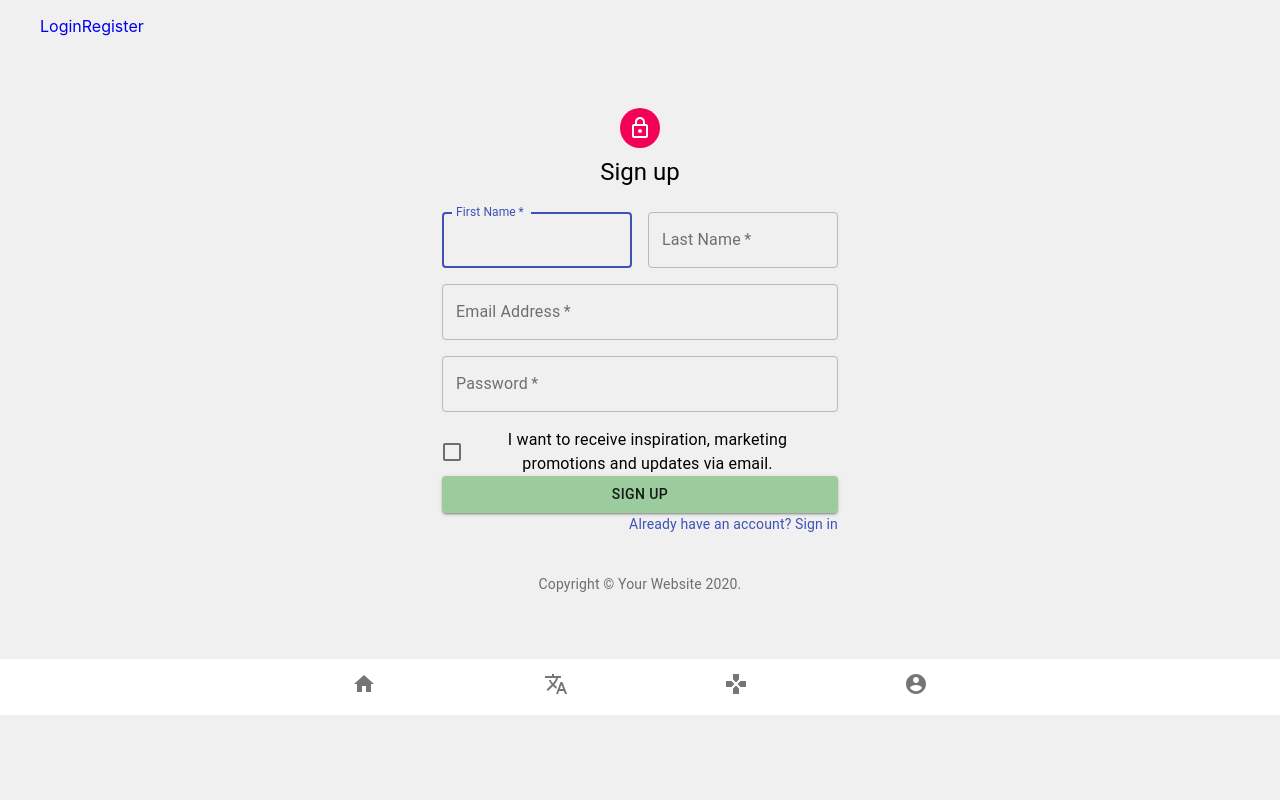
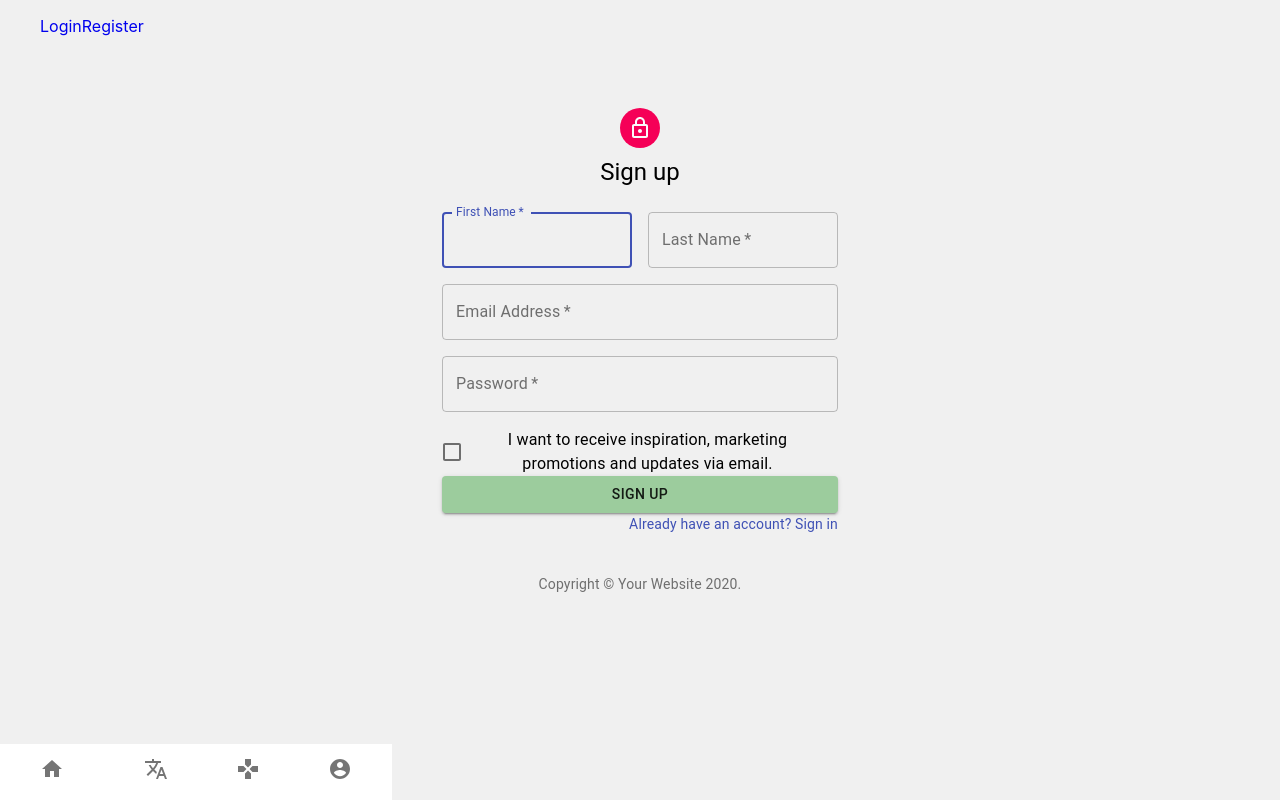
Before and after one commit to picowithleo/amigos-mema, a React (Create React App) app: page /register in a window 1280 px wide. Built offline with nearby package versions, Linux system fonts and the light colour scheme.

Commit message:
modified bottom navigation position to fixed

```diff
--- a/src/navigation/BottomNav.js
+++ b/src/navigation/BottomNav.js
@@ -13,7 +13,9 @@ import { Link } from 'react-router-dom';
 const useStyles = makeStyles({
     root: {
     //   width: 500,
-        marginTop: 65,
+        // marginTop: 65,
+        position: 'fixed',
+        bottom: 0,
     },
   });
 
```
